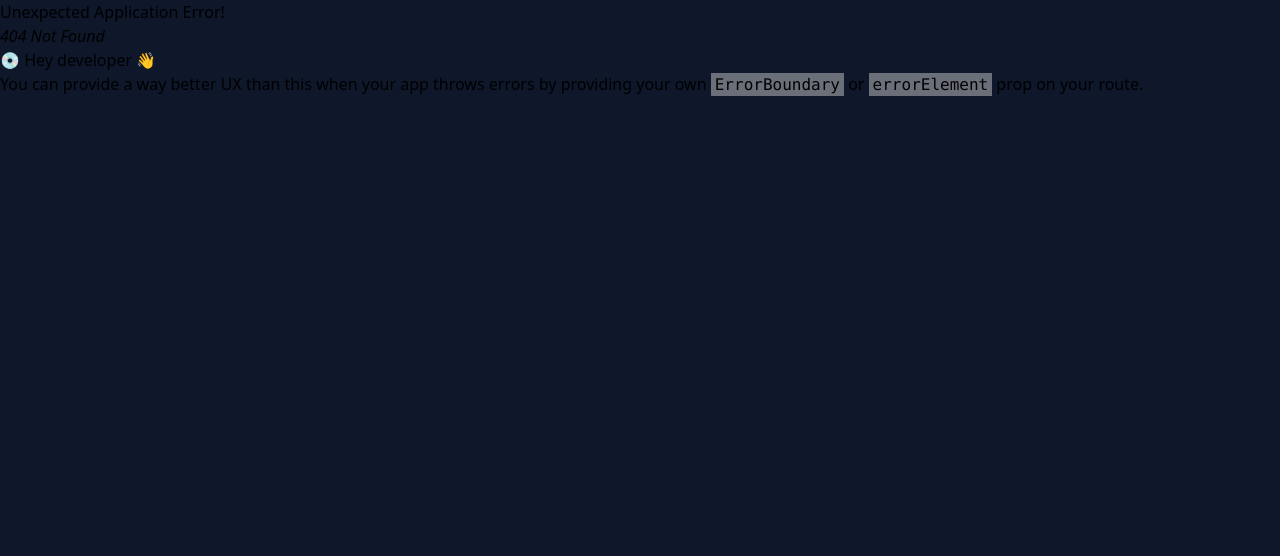
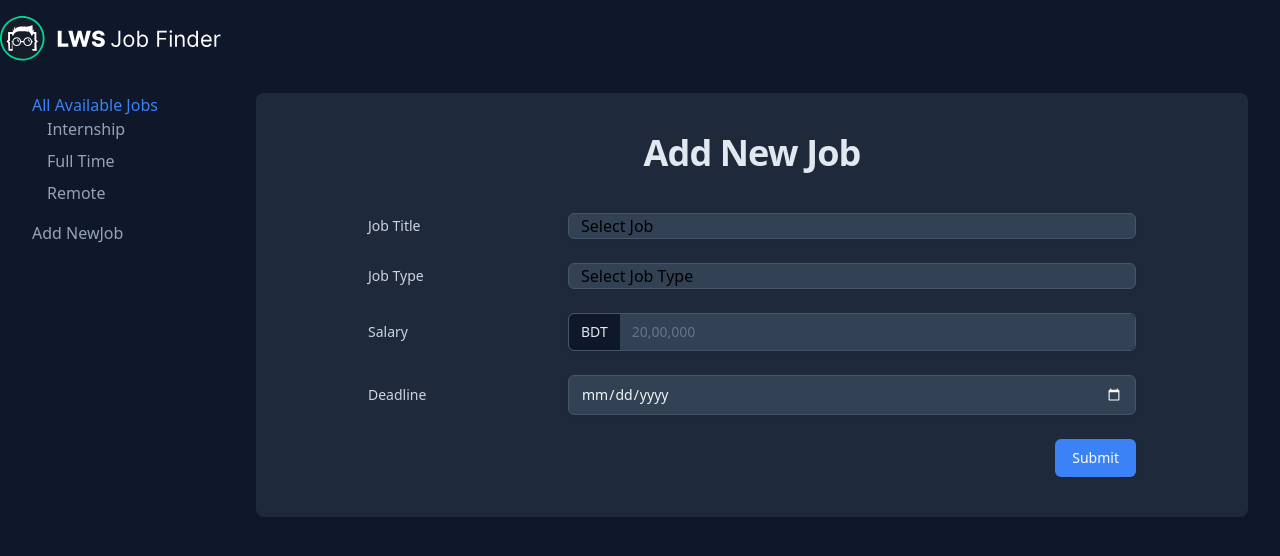
Before and after one commit to MohammadNaiem65/lws-assignment-07, a React (Vite) app: page /addJob in a window 1280 px wide. Before the commit this address had no page. Shown: the top 556 px of the page. Built offline with nearby package versions, Linux system fonts and the light colour scheme.

Commit message:
completed the job form design

```diff
--- a/src/App.jsx
+++ b/src/App.jsx
@@ -12,7 +12,7 @@ function App() {
 
 			<section className='max-w-[90rem] mx-auto px-4 sm:px-6 md:px-8 '>
 				<LeftSideNavbar />
-				<div className='lg:pl-[14rem]  mt-[5.8125rem]'>
+				<div className='lg:pl-[14rem] mt-[5.8125rem]'>
 					<Outlet />
 				</div>
 			</section>
--- a/src/main.jsx
+++ b/src/main.jsx
@@ -4,6 +4,7 @@ import { RouterProvider, createBrowserRouter } from 'react-router-dom';
 import App from './App.jsx';
 import './index.css';
 import Home from './pages/Home/Home.jsx';
+import AddJob from './pages/AddJob/AddJob.jsx';
 
 const routes = createBrowserRouter([
 	{
@@ -14,6 +15,10 @@ const routes = createBrowserRouter([
 				path: '/',
 				element: <Home />,
 			},
+			{
+				path: '/addJob',
+				element: <AddJob />,
+			},
 		],
 	},
 ]);
--- a/src/pages/AddJob/AddJob.jsx
+++ b/src/pages/AddJob/AddJob.jsx
@@ -1,110 +1,13 @@
+import JobForm from './JobForm/JobForm';
+
 export default function AddJob() {
 	return (
-		<div>
-			<nav className='max-w-[90rem] mx-auto py-4 fixed top-0 w-full left-1/2 -translate-x-1/2 px-4 md:px-0'>
-				<img src='./images/logo.svg' />
-			</nav>
-			<div className='max-w-[90rem] mx-auto px-4 sm:px-6 md:px-8'>
+		<main className='max-w-3xl rounded-lg mx-auto relative z-20 p-10 xl:max-w-none bg-[#1E293B]'>
+			<h1 className='mb-10 text-center lws-section-title'>Add New Job</h1>
 
-				<div className='lg:pl-[14rem] mt-[5.8125rem]'>
-					<main className='max-w-3xl rounded-lg mx-auto relative z-20 p-10 xl:max-w-none bg-[#1E293B]'>
-						<h1 className='mb-10 text-center lws-section-title'>
-							Add New Job
-						</h1>
-
-						<div className='max-w-3xl mx-auto'>
-							<form className='space-y-6'>
-								<div className='fieldContainer'>
-									<label
-										htmlFor='lws-JobTitle'
-										className='text-sm font-medium text-slate-300'>
-										Job Title
-									</label>
-									<select
-										id='lws-JobTitle'
-										name='lwsJobTitle'
-										required
-                                        className="px-3">
-										<option value='' hidden selected>
-											Select Job
-										</option>
-										<option>Software Engineer</option>
-										<option>Software Developer</option>
-										<option>Full Stack Developer</option>
-										<option>MERN Stack Developer</option>
-										<option>DevOps Engineer</option>
-										<option>QA Engineer</option>
-										<option>Product Manager</option>
-										<option>Social Media Manager</option>
-										<option>Senior Executive</option>
-										<option>Junior Executive</option>
-										<option>Android App Developer</option>
-										<option>IOS App Developer</option>
-										<option>Frontend Developer</option>
-										<option>Frontend Engineer</option>
-									</select>
-								</div>
-
-								<div className='fieldContainer'>
-									<label htmlFor='lws-JobType'>
-										Job Type
-									</label>
-									<select
-										id='lws-JobType'
-										name='lwsJobType'
-										required
-                                        className="px-3">
-										<option value='' hidden selected>
-											Select Job Type
-										</option>
-										<option>Full Time</option>
-										<option>Internship</option>
-										<option>Remote</option>
-									</select>
-								</div>
-
-								<div className='fieldContainer'>
-									<label htmlFor='lws-JobSalary'>
-										Salary
-									</label>
-									<div className='flex border rounded-md shadow-sm border-slate-600'>
-										<span className='input-tag'>BDT</span>
-										<input
-											type='number'
-											name='lwsJobSalary'
-											id='lws-JobSalary'
-											required
-											className='!rounded-l-none !border-0'
-											placeholder='20,00,000'
-										/>
-									</div>
-								</div>
-
-								<div className='fieldContainer'>
-									<label htmlFor='lws-JobDeadline'>
-										Deadline
-									</label>
-									<input
-										type='date'
-										name='lwsJobDeadline'
-										id='lws-JobDeadline'
-										required
-									/>
-								</div>
-
-								<div className='text-right'>
-									<button
-										type='submit'
-										id='lws-submit'
-										className='cursor-pointer btn btn-primary w-fit'>
-										Submit
-									</button>
-								</div>
-							</form>
-						</div>
-					</main>
-				</div>
+			<div className='max-w-3xl mx-auto'>
+				<JobForm />
 			</div>
-		</div>
+		</main>
 	);
 }
--- /dev/null
+++ b/src/pages/AddJob/JobForm/JobForm.jsx
@@ -0,0 +1,86 @@
+export default function JobForm() {
+    return (
+		<form className='space-y-6'>
+			<div className='fieldContainer'>
+				<label
+					htmlFor='lws-JobTitle'
+					className='text-sm font-medium text-slate-300'>
+					Job Title
+				</label>
+				<select
+					id='lws-JobTitle'
+					name='lwsJobTitle'
+					required
+					className='px-3'>
+					<option value='' hidden selected>
+						Select Job
+					</option>
+					<option>Software Engineer</option>
+					<option>Software Developer</option>
+					<option>Full Stack Developer</option>
+					<option>MERN Stack Developer</option>
+					<option>DevOps Engineer</option>
+					<option>QA Engineer</option>
+					<option>Product Manager</option>
+					<option>Social Media Manager</option>
+					<option>Senior Executive</option>
+					<option>Junior Executive</option>
+					<option>Android App Developer</option>
+					<option>IOS App Developer</option>
+					<option>Frontend Developer</option>
+					<option>Frontend Engineer</option>
+				</select>
+			</div>
+
+			<div className='fieldContainer'>
+				<label htmlFor='lws-JobType'>Job Type</label>
+				<select
+					id='lws-JobType'
+					name='lwsJobType'
+					required
+					className='px-3'>
+					<option value='' hidden selected>
+						Select Job Type
+					</option>
+					<option>Full Time</option>
+					<option>Internship</option>
+					<option>Remote</option>
+				</select>
+			</div>
+
+			<div className='fieldContainer'>
+				<label htmlFor='lws-JobSalary'>Salary</label>
+				<div className='flex border rounded-md shadow-sm border-slate-600'>
+					<span className='input-tag'>BDT</span>
+					<input
+						type='number'
+						name='lwsJobSalary'
+						id='lws-JobSalary'
+						required
+						className='!rounded-l-none !border-0'
+						placeholder='20,00,000'
+					/>
+				</div>
+			</div>
+
+			<div className='fieldContainer'>
+				<label htmlFor='lws-JobDeadline'>Deadline</label>
+				<input
+					type='date'
+					name='lwsJobDeadline'
+					id='lws-JobDeadline'
+					required
+				/>
+			</div>
+
+			<div className='text-right'>
+				<button
+					type='submit'
+					id='lws-submit'
+					className='cursor-pointer btn btn-primary w-fit'>
+					Submit
+				</button>
+			</div>
+		</form>
+	);
+}
```
